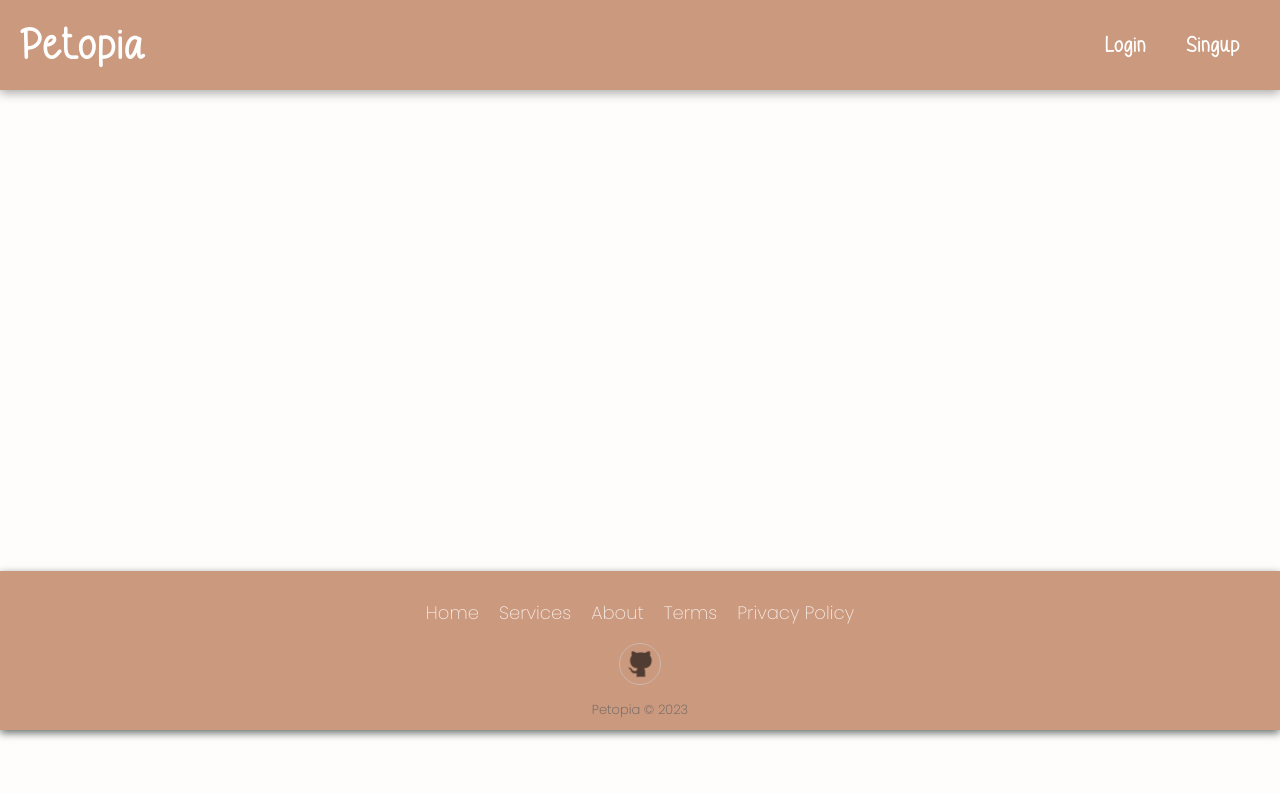
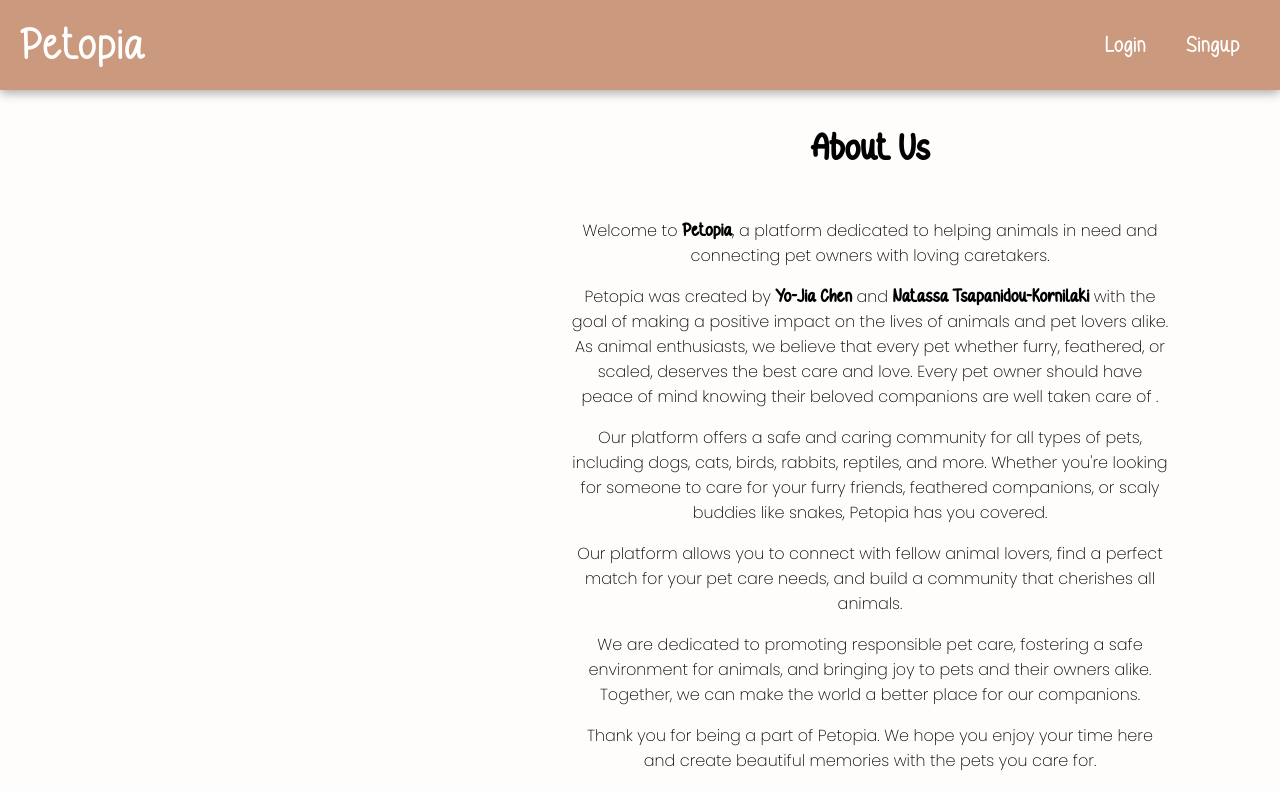
Before and after one commit to natko22/pet-project-frontend, a React (Create React App) app: page /about in a window 1280 px wide. Shown: the top 793 px of the page. Built offline with nearby package versions, Linux system fonts and the light colour scheme; no server answers; the HTML template or start-up script is replaced by a standard one.

Commit message:
add about me page

```diff
--- a/src/App.css
+++ b/src/App.css
@@ -1674,3 +1674,40 @@ label {
   text-decoration: none;
   color: #000000;
 }
+
+/* About Us Page */
+
+.about-page {
+  display: flex;
+  justify-content: center;
+  align-items: center;
+  min-height: 100vh;
+  background-color: #f8f8f8;
+  color: #000000;
+}
+
+.about-content {
+  text-align: center;
+  max-width: 600px;
+  padding: 20px;
+  margin-left: 550px;
+}
+
+.about-content h2 {
+  font-size: 40px;
+  margin-bottom: 30px;
+  padding: 20px;
+}
+
+.about-content p {
+  font-size: 16px;
+  margin-bottom: 15px;
+}
+
+.creator-bold,
+.petopia-bold {
+  font-weight: bolder;
+  color: black;
+  font-family: "Doggie", "Times New Roman", Times, serif;
+  font-size: 20px;
+}
--- a/src/App.js
+++ b/src/App.js
@@ -16,7 +16,7 @@ import SearchPetProfiles from "./pages/SearchPetProfiles";
 import Favorites from "./pages/Favorites";
 import SearchPetSittersPage from "./pages/SearchPetSittersPage";
 import BookingsPage from "./pages/BookingsPage";
-
+import AboutMe from "./pages/AboutMePage";
 
 function App() {
   const { isLoggedIn, user } = useContext(AuthContext);
@@ -25,18 +25,46 @@ function App() {
     <div className="App">
       <Navbar />
       <Routes>
-      <Route path="/" element={isLoggedIn ? <Navigate to={`/profile/${user._id}`} replace /> : <HomePage />} />
-        <Route path="/signup" element={isLoggedIn ? <Navigate to={`/profile/${user._id}`} replace /> : <SignupPage />} />
-        <Route path="/login" element={isLoggedIn ? <Navigate to={`/profile/${user._id}`} replace /> : <LoginPage />} />
+        <Route
+          path="/"
+          element={
+            isLoggedIn ? (
+              <Navigate to={`/profile/${user._id}`} replace />
+            ) : (
+              <HomePage />
+            )
+          }
+        />
+        <Route
+          path="/signup"
+          element={
+            isLoggedIn ? (
+              <Navigate to={`/profile/${user._id}`} replace />
+            ) : (
+              <SignupPage />
+            )
+          }
+        />
+        <Route
+          path="/login"
+          element={
+            isLoggedIn ? (
+              <Navigate to={`/profile/${user._id}`} replace />
+            ) : (
+              <LoginPage />
+            )
+          }
+        />
         <Route path="/profile/:userId" element={<ProfilePage />} />
         <Route path="/edit/:userId" element={<EditProfile />} />
         <Route path="/petProfile/:petId" element={<PetProfilePage />} />
         <Route path="/add-pet" element={<AddPet />} />
         <Route path="/edit-pet/:petId" element={<EditPetProfilePage />} />
         <Route path="/pet-profiles" element={<SearchPetProfiles />} />
-        <Route path="/favorites" element={<Favorites/>} />
+        <Route path="/favorites" element={<Favorites />} />
         <Route path="/sitters-profiles" element={<SearchPetSittersPage />} />
         <Route path="/bookings" element={<BookingsPage />} />
+        <Route path="/about" element={<AboutMe />} />
       </Routes>
       <Footer />
     </div>
--- a/src/components/Footer.jsx
+++ b/src/components/Footer.jsx
@@ -10,17 +10,9 @@ function Footer() {
             <li className="list-inline-item">
               <Link to="/">Home</Link>
             </li>
-            <li className="list-inline-item">
-              <Link to="/services">Services</Link>
-            </li>
+
             <li className="list-inline-item">
               <Link to="/about">About</Link>
-            </li>
-            <li className="list-inline-item">
-              <Link to="/terms">Terms</Link>
-            </li>
-            <li className="list-inline-item">
-              <Link to="/privacy-policy">Privacy Policy</Link>
             </li>
           </ul>
           <div className="social">
--- /dev/null
+++ b/src/pages/AboutMePage.jsx
@@ -0,0 +1,51 @@
+import React from "react";
+
+function AboutMe() {
+  return (
+    <div className="about-me">
+      <div className="about-content">
+        <h2>About Us</h2>
+        <p>
+          Welcome to <span className="petopia-bold">Petopia</span>, a platform
+          dedicated to helping animals in need and connecting pet owners with
+          loving caretakers.
+        </p>
+        <p>
+          Petopia was created by{" "}
+          <span className="creator-bold"> Yo-Jia Chen</span> and{" "}
+          <span className="creator-bold"> Natassa Tsapanidou-Kornilaki </span>
+          with the goal of making a positive impact on the lives of animals and
+          pet lovers alike. As animal enthusiasts, we believe that every pet
+          whether furry, feathered, or scaled, deserves the best care and love.
+          Every pet owner should have peace of mind knowing their beloved
+          companions are well taken care of .
+        </p>
+        <p>
+          Our platform offers a safe and caring community for all types of pets,
+          including dogs, cats, birds, rabbits, reptiles, and more. Whether
+          you're looking for someone to care for your furry friends, feathered
+          companions, or scaly buddies like snakes, Petopia has you covered.
+        </p>
+
+        <p>
+          Our platform allows you to connect with fellow animal lovers, find a
+          perfect match for your pet care needs, and build a community that
+          cherishes all animals.
+        </p>
+        <p>
+          We are dedicated to promoting responsible pet care, fostering a safe
+          environment for animals, and bringing joy to pets and their owners
+          alike. Together, we can make the world a better place for our
+          companions.
+        </p>
+        <p>
+          Thank you for being a part of Petopia. We hope you enjoy your time
+          here and create beautiful memories with the pets you care for.
+        </p>
+        <p>Happy pet caring!</p>
+      </div>
+    </div>
+  );
+}
+
+export default AboutMe;
```
